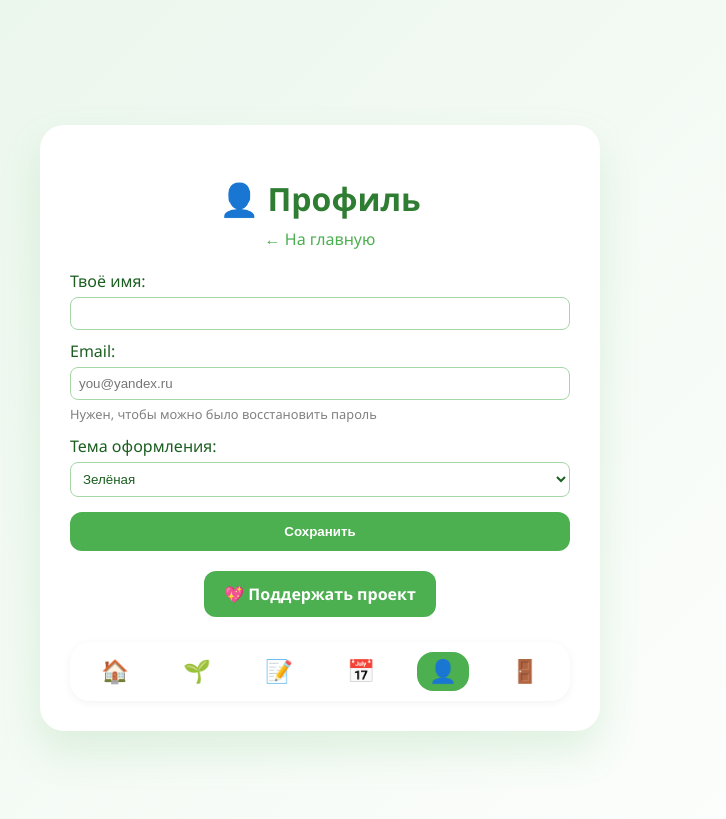
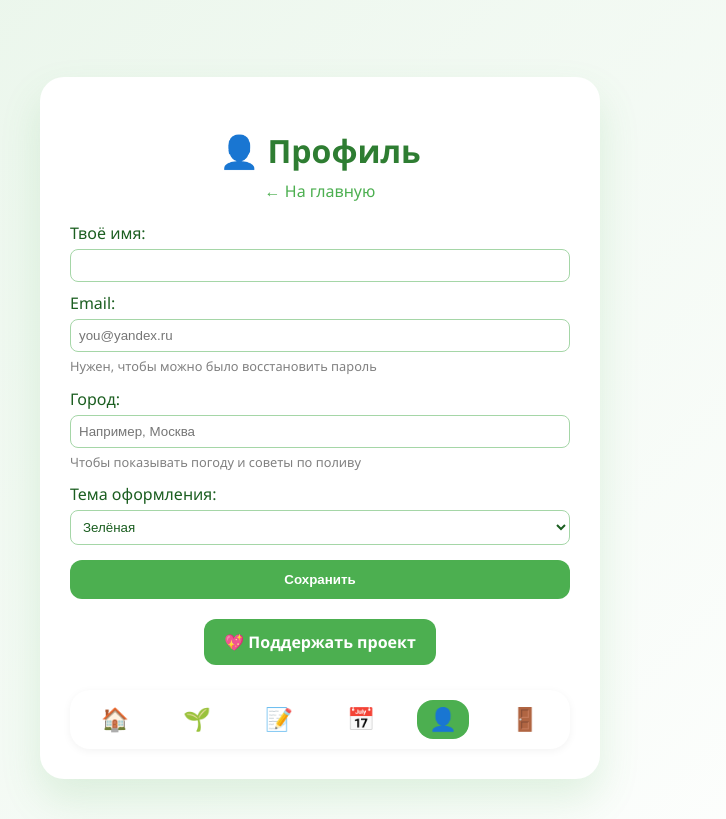
Before and after one commit to wepsayr/My-garden, a Python web app: template templates/profile.html in a window 1280 px wide. Shown: the top 819 px of the page, without its empty margins (320-1046 px from the left). Run offline with Jinja, Linux system fonts and the light colour scheme; the template is opened without the code that fills it, so the values that code supplies are empty.

Commit message:
profile.html

```diff
--- a/templates/profile.html
+++ b/templates/profile.html
@@ -33,6 +33,13 @@
             </label>
             <p style="font-size:0.8em; color:gray; margin-top:-5px;">
                 Нужен, чтобы можно было восстановить пароль
+            </p>
+
+            <label>Город:
+                <input type="text" name="city" value="{{ user.city or '' }}" placeholder="Например, Москва">
+            </label>
+            <p style="font-size:0.8em; color:gray; margin-top:-5px;">
+                Чтобы показывать погоду и советы по поливу
             </p>
 
             <label>Тема оформления:
```
